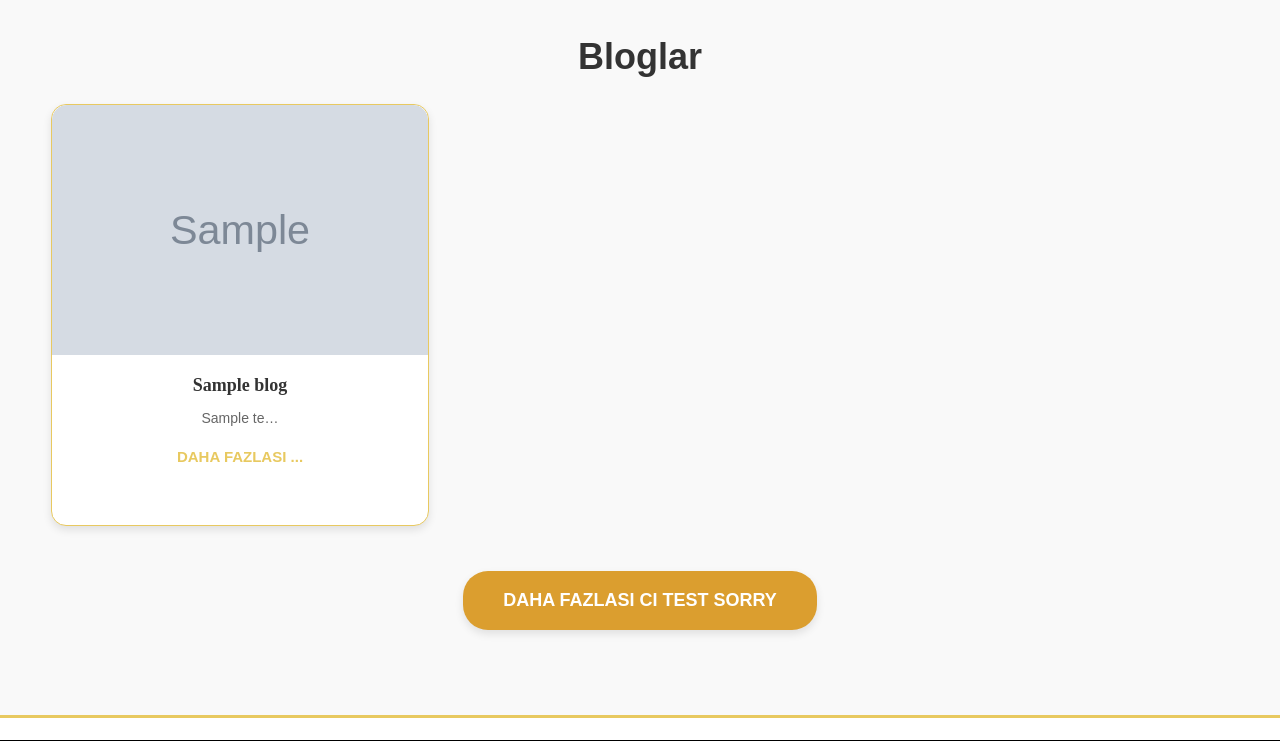
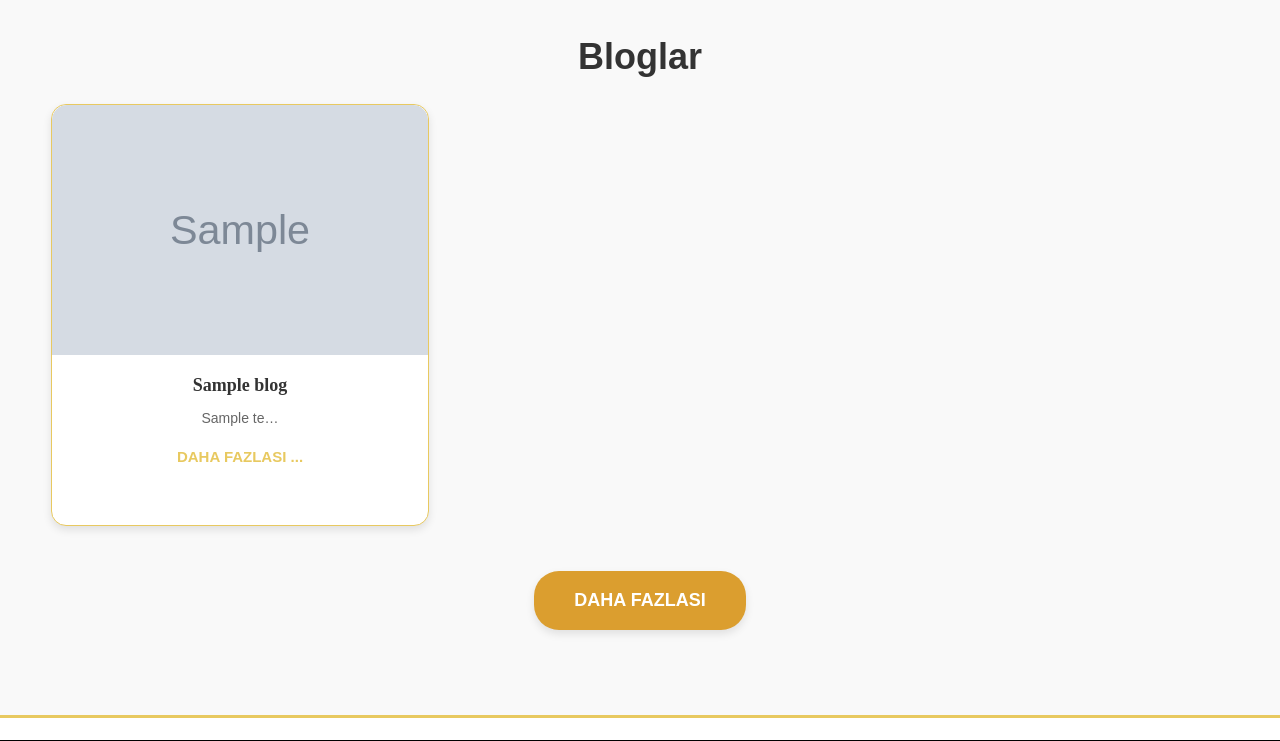
Before and after one commit to MetinQardasov11/Ahlak-ve-Sunnet-Dergisi, a Django app: template templates/base/index.html in a window 1280 px wide. Shown: the part 2641-3382 px from the top of the page. Run offline with Django 5.2, Linux system fonts and the light colour scheme; the template is opened without the code that fills it: most values are stand-ins (such as "Sample title", 1, 10 or a date in 2020); grey boxes marked "Sample" are stand-in pictures; form fields are guessed from the names that the template uses; some libraries are stand-ins or nearby versions.

Commit message:
bringing back index

```diff
--- a/templates/base/index.html
+++ b/templates/base/index.html
@@ -191,7 +191,7 @@
                 </div>
                 <div class="d-flex justify-content-center mt-3 mb-5">
                     <a href="{% url 'blog:blogs' %}" class="theme-btn" style="background: #DB9E2F; color: #fff; padding: 12px 40px; border-radius: 25px; text-transform: uppercase; text-decoration: none; font-weight: bold; box-shadow: 0 4px 8px rgba(0, 0, 0, 0.1); transition: transform 0.3s ease;">
-                        {% trans 'Daha Fazlası ci test sorry' %}
+                        {% trans 'Daha Fazlası' %}
                     </a>
                 </div>
             </div>
```
